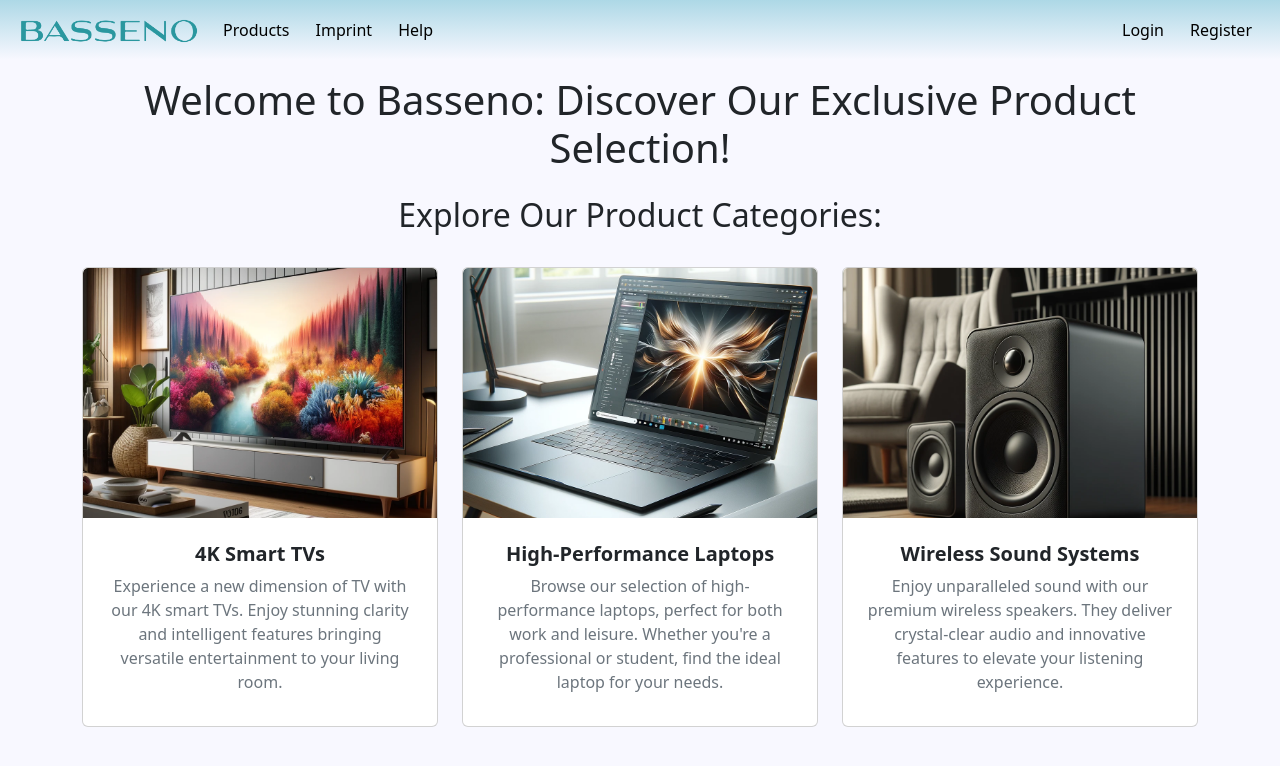
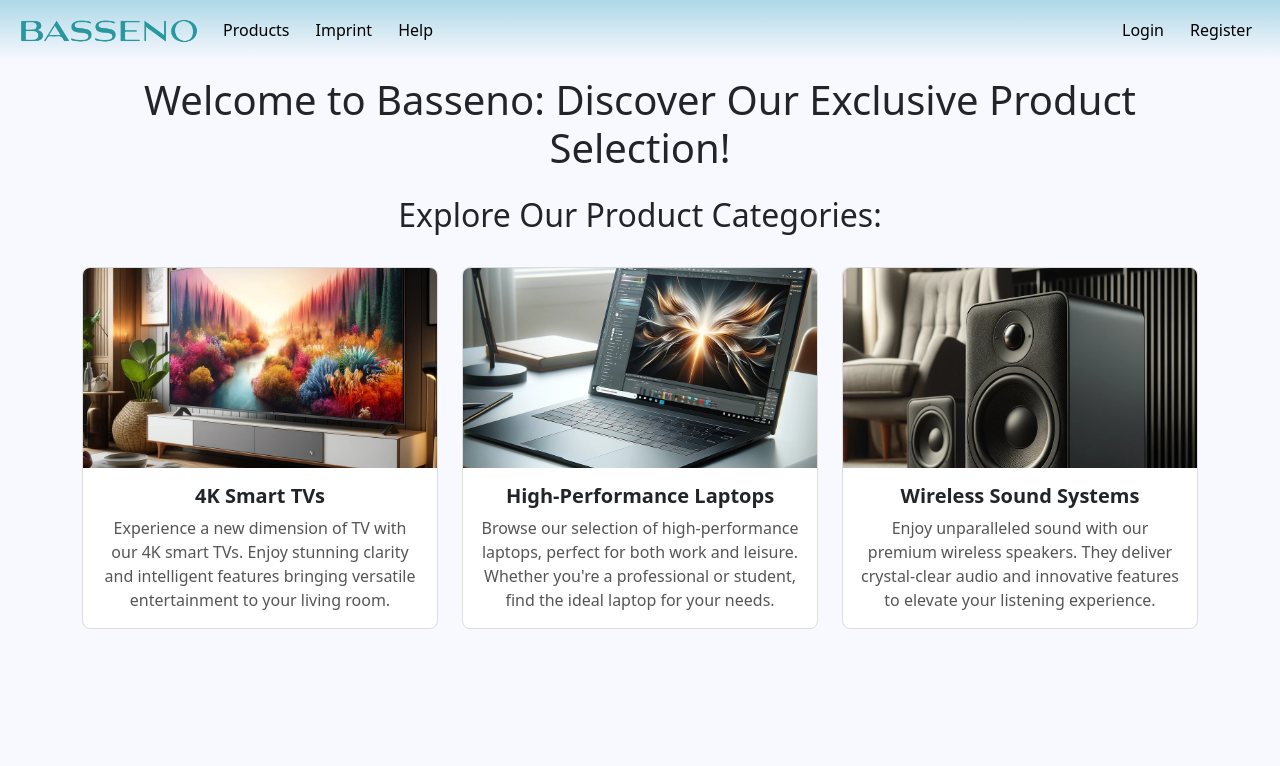
Before and after one commit to Paul-Slawicek/webeng-project, a Vue app in the folder fweng/: page / in a window 1280 px wide. Shown: the top 766 px of the page. Built offline with nearby package versions, Linux system fonts and the light colour scheme.

Commit message:
Atomic Index page

```diff
--- /dev/null
+++ b/fweng/src/components/atoms/CardElement.vue
@@ -0,0 +1,30 @@
+<template>
+    <div class="card" @click="$emit('cardClick')">
+      <slot></slot>
+    </div>
+  </template>
+
+  <script>
+  export default {
+    name: "CardAtom",
+    emits: ["cardClick"], // Emit-Event für Klick-Interaktionen
+  };
+  </script>
+
+  <style scoped>
+  .card {
+    border: 1px solid #ddd;
+    border-radius: 8px;
+    overflow: hidden;
+    transition: transform 0.3s ease, box-shadow 0.3s ease;
+    cursor: pointer;
+    display: flex;
+    flex-direction: column;
+    justify-content: space-between;
+    height: 100%;
+  }
+  .card:hover {
+    transform: scale(1.05);
+    box-shadow: 0 8px 16px rgba(0, 0, 0, 0.2);
+  }
+  </style>
--- a/fweng/src/components/atoms/ImageElement.vue
+++ b/fweng/src/components/atoms/ImageElement.vue
@@ -1,20 +1,22 @@
 <template>
-    <img :for="htmlFor" >{{
-        text
-    }}</input>
+    <img :src="src" :alt="alt" :class="className" />
   </template>
 
   <script>
   export default {
-    name: 'ImageElement',
+    name: "ImageElement",
     props: {
-        htmlFor: {
+      src: {
         type: String,
         required: true,
       },
-        text: {
+      alt: {
         type: String,
         required: true,
+      },
+      className: {
+        type: String,
+        default: "",
       },
     },
   };
--- a/fweng/src/components/molecules/CategoryCard.vue
+++ b/fweng/src/components/molecules/CategoryCard.vue
@@ -1,18 +1,23 @@
 <template>
-    <div class="card category-card" @click="$emit('navigate', query)">
-      <ImageElement :src="img" class="card-img-top" :alt="title" />
+  <CardAtom @cardClick="$emit('navigate', query)">
+    <ImageElement :src="img" :alt="title" class="card-img-top" />
     <div class="card-body">
       <h5 class="card-title">{{ title }}</h5>
       <p class="card-text">{{ description }}</p>
     </div>
-    </div>
+  </CardAtom>
 </template>
 
 <script>
-import ImageElement from '../atoms/ImageElement.vue';
+import CardAtom from "../atoms/CardElement.vue";
+import ImageElement from "../atoms/ImageElement.vue";
 
 export default {
   name: "CategoryCard",
+  components: {
+    CardAtom,
+    ImageElement,
+  },
   props: {
     query: {
       type: String,
@@ -36,24 +41,8 @@ import ImageElement from '../atoms/ImageElement.vue';
 </script>
 
 <style scoped>
-  .category-card {
-    border: 1px solid #ddd;
-    border-radius: 8px;
-    overflow: hidden;
-    transition: transform 0.3s ease, box-shadow 0.3s ease;
-    cursor: pointer;
-    display: flex;
-    flex-direction: column;
-    justify-content: space-between;
-    height: 100%;
-  }
-  .category-card:hover {
-    transform: scale(1.05);
-    box-shadow: 0 8px 16px rgba(0, 0, 0, 0.2);
-  }
 .card-img-top {
   height: 200px;
-    object-fit: cover;
 }
 .card-body {
   padding: 1rem;
--- a/fweng/src/views/HomeView.vue
+++ b/fweng/src/views/HomeView.vue
@@ -10,13 +10,13 @@
     <div class="container mt-4">
       <div class="row">
         <div class="col-md-4" v-for="category in categories" :key="category.query">
-          <div class="card category-card" @click="navigateToProducts(category.query)">
-            <img :src="category.img" class="card-img-top" :alt="category.title">
-            <div class="card-body">
-              <h4 class="card-title">{{ category.title }}</h4>
-              <div class="card-text mb-2">{{ category.description }}</div>
-            </div>
-          </div>
+          <CategoryCard
+            :query="category.query"
+            :img="category.img"
+            :title="category.title"
+            :description="category.description"
+            @navigate="navigateToProducts"
+          />
         </div>
       </div>
     </div>
@@ -24,7 +24,12 @@
 </template>
 
 <script>
+import CategoryCard from "@/components/molecules/CategoryCard.vue";
+
 export default {
+  components: {
+    CategoryCard,
+  },
   data() {
     return {
       categories: [
```
Also changed, not shown: fweng/src/components/atoms/RouterLinkElement.vue (deleted, +0 -28 lines), fweng/src/components/molecules/FormElement.vue (deleted, +0 -48 lines). Lines whose indentation alone changed are shown as unchanged.
